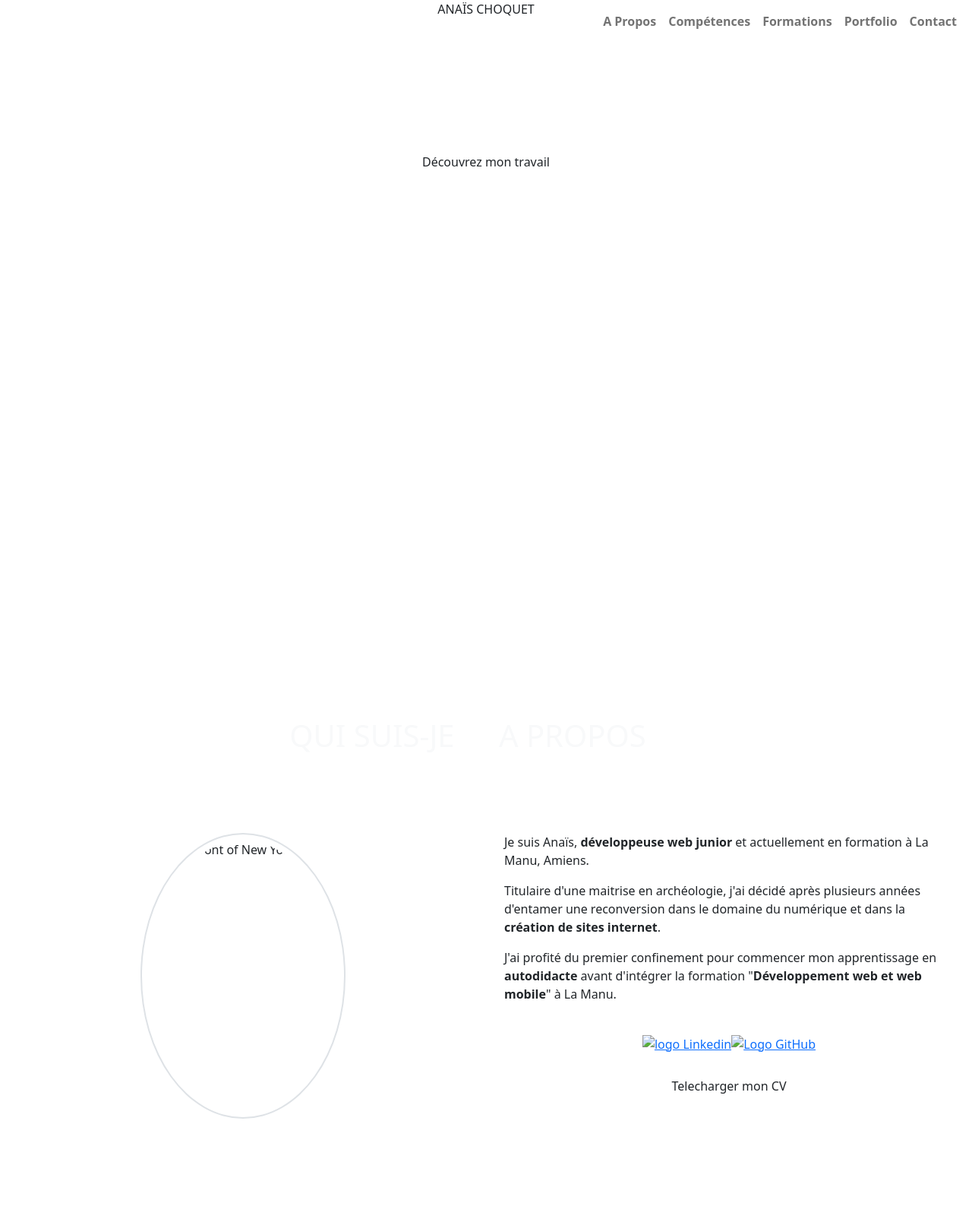
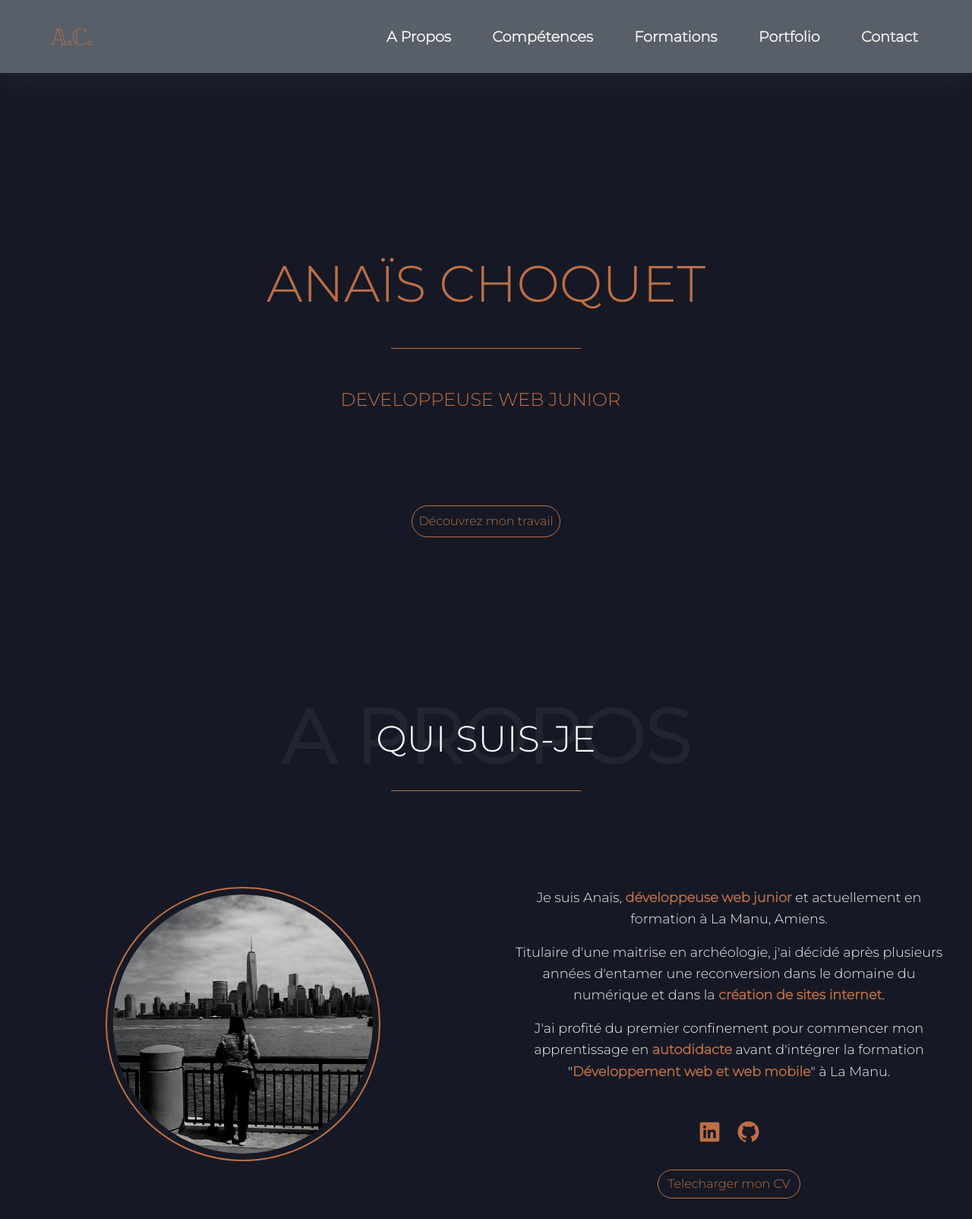
Before and after one commit to AnaChqt/CVNumeriqueAnaisChoquet, a plain HTML site: page index.html in a window 1280 px wide. Shown: the top 1604 px of the page at 76% size. Drawn offline with nearby package versions, Linux system fonts and the light colour scheme; the site is published under a folder, as on GitHub Pages, so addresses that start at the root find nothing.

Commit message:
Correction du fichier

```diff
--- a/index.html
+++ b/index.html
@@ -11,11 +11,11 @@
     <link href="https://cdn.jsdelivr.net/npm/bootstrap@5.1.3/dist/css/bootstrap.min.css" rel="stylesheet"
         integrity="sha384-1BmE4kWBq78iYhFldvKuhfTAU6auU8tT94WrHftjDbrCEXSU1oBoqyl2QvZ6jIW3" crossorigin="anonymous">
 <!-- CSS -->
-    <link rel="stylesheet" href="/assets/css/cv.css">
+    <link rel="stylesheet" href="assets/css/cv.css">
 <!-- CSS AOS -->
     <link href="https://unpkg.com/aos@2.3.1/dist/aos.css" rel="stylesheet">
 
-    <link rel="shortcut icon" href="/assets/img/logo.png" type="image/x-icon">
+    <link rel="shortcut icon" href="assets/img/logo.png" type="image/x-icon">
 
     <title>Anaïs Choquet - CV Numérique</title>
 </head>
@@ -32,7 +32,7 @@
                 </button>
                 <div class="collapse navbar-collapse justify-content-between navVersion" id="navbarNav">
                     <div class="logo">
-                        <a href="#homePage" class="link logo"><img src="/assets/img/logo.png" alt=""></a>
+                        <a href="#homePage" class="link logo"><img src="assets/img/logo.png" alt=""></a>
                     </div>
                     <ul class="navbar-nav text-center fw-bold">
                         <li class="nav-item">
@@ -84,7 +84,7 @@
             <div class="row d-flex pt-5 pb-5">
 <!-- PICTURE -->
                 <div class="col-12 col-lg-6 px-3 d-flex justify-content-center">
-                    <img src="/assets/img/myPicture.png" alt="me in front of New York Skyline" class="border-2 border rounded-circle p-2 borderColor profil ">
+                    <img src="assets/img/myPicture.png" alt="me in front of New York Skyline" class="border-2 border rounded-circle p-2 borderColor profil ">
                 </div>
 <!-- BIO -->
                 <div class="col-12 col-lg-6 px-4">
@@ -94,11 +94,11 @@
                     <p class="biographie">J'ai profité du premier confinement pour commencer mon apprentissage en <b>autodidacte</b> avant d'intégrer
                         la formation "<b>Développement web et web mobile</b>" à La Manu.</p>
                     <div class="d-flex justify-content-center pt-4">
-                        <a href="https://www.linkedin.com/in/ana%C3%AFs-choquet-00926a158/" target="_blank"><img src="/assets/img/linkedin.png" class="social" alt="logo Linkedin"></a>
-                        <a href="https://github.com/AnaChqt" target="_blank"><img src="/assets/img/github.png" class="social" alt="Logo GitHub"></a>
+                        <a href="https://www.linkedin.com/in/ana%C3%AFs-choquet-00926a158/" target="_blank"><img src="assets/img/linkedin.png" class="social" alt="logo Linkedin"></a>
+                        <a href="https://github.com/AnaChqt" target="_blank"><img src="assets/img/github.png" class="social" alt="Logo GitHub"></a>
                     </div>
                     <div class="text-center py-4">
-                        <a href="/assets/pdf/cv.pdf" download><button class="btn" type="submit">Telecharger mon CV</button></a>
+                        <a href="assets/pdf/cv.pdf" download><button class="btn" type="submit">Telecharger mon CV</button></a>
                     </div>
                 </div>
             </div>
@@ -264,37 +264,37 @@
 <!-- Cards Movies -->
                 <div class="col-12 col-lg-4 p-3">
                     <div class="card_works">
-                        <a class="icon" data-bs-toggle="modal" data-bs-target="#openModal1"><img src="/assets/img/Hoppy_Beaver.jpg" class="portfolio" alt=""></a>
+                        <a class="icon" data-bs-toggle="modal" data-bs-target="#openModal1"><img src="assets/img/Hoppy_Beaver.jpg" class="portfolio" alt=""></a>
                     </div>
                 </div>
 <!-- Shifumi -->
                 <div class="col-12 col-lg-4 p-3">
                     <div class="card_works">
-                        <a class="icon" data-bs-toggle="modal" data-bs-target="#openModal2"><img src="/assets/img/moviesJSON.jpg" class="portfolio" alt=""></a>
+                        <a class="icon" data-bs-toggle="modal" data-bs-target="#openModal2"><img src="assets/img/moviesJSON.jpg" class="portfolio" alt=""></a>
                     </div>
                 </div>
 <!-- Wordpress couture -->
                 <div class="col-12 col-lg-4 p-3">
                     <div class="card_works">
-                        <a class="icon" data-bs-toggle="modal" data-bs-target="#openModal3"><img src="/assets/img/shifumiJS.jpg" class="portfolio" alt=""></a>
+                        <a class="icon" data-bs-toggle="modal" data-bs-target="#openModal3"><img src="assets/img/shifumiJS.jpg" class="portfolio" alt=""></a>
                     </div>
                 </div>
 <!-- Calendrier -->
                 <div class="col-12 col-lg-4 p-3">
                     <div class="card_works">
-                        <a class="icon" data-bs-toggle="modal" data-bs-target="#openModal4"><img src="/assets/img/Calendar.jpg" class="portfolio" alt=""></a>
+                        <a class="icon" data-bs-toggle="modal" data-bs-target="#openModal4"><img src="assets/img/Calendar.jpg" class="portfolio" alt=""></a>
                     </div>
                 </div>
 <!-- Formulaire -->
                 <div class="col-12 col-lg-4 p-3">
                     <div class="card_works">
-                        <a class="icon" data-bs-toggle="modal" data-bs-target="#openModal5"><img src="/assets/img/Form.jpg" class="portfolio" alt=""></a>
+                        <a class="icon" data-bs-toggle="modal" data-bs-target="#openModal5"><img src="assets/img/Form.jpg" class="portfolio" alt=""></a>
                     </div>
                 </div>
 <!-- Projet Hôpital -->
                 <div class="col-12 col-lg-4 p-3">
                     <div class="card_works">
-                        <a class="icon" data-bs-toggle="modal" data-bs-target="#openModal6"><img src="/assets/img/ManuMedic.jpg" class="portfolio" alt=""></a>
+                        <a class="icon" data-bs-toggle="modal" data-bs-target="#openModal6"><img src="assets/img/ManuMedic.jpg" class="portfolio" alt=""></a>
                     </div>
                 </div>
             </div>
@@ -468,8 +468,8 @@
     <footer>
         <p class="text text-center pt-1">Anaïs CHOQUET &#169 | Tous droits réservés</p>
         <div class="d-flex justify-content-center">
-            <a href="https://www.linkedin.com/in/ana%C3%AFs-choquet-00926a158/" target="_blank"><img src="/assets/img/linkedinFooter.png" class="social1" alt="Logo Linkedin"></a>
-            <a href="https://github.com/AnaChqt" target="_blank"><img src="/assets/img/githubFooter.png" class="social2" alt="Logo GitHub"></a>
+            <a href="https://www.linkedin.com/in/ana%C3%AFs-choquet-00926a158/" target="_blank"><img src="assets/img/linkedinFooter.png" class="social1" alt="Logo Linkedin"></a>
+            <a href="https://github.com/AnaChqt" target="_blank"><img src="assets/img/githubFooter.png" class="social2" alt="Logo GitHub"></a>
         </div>
     </footer>
 
@@ -482,7 +482,7 @@
 <!-- Script Typewriter -->
     <script src="https://unpkg.com/typewriter-effect@latest/dist/core.js"></script>
 <!-- JS -->
-    <script src="/assets/js/cv.js"></script>
+    <script src="assets/js/cv.js"></script>
 
 </body>
 </html>
```
